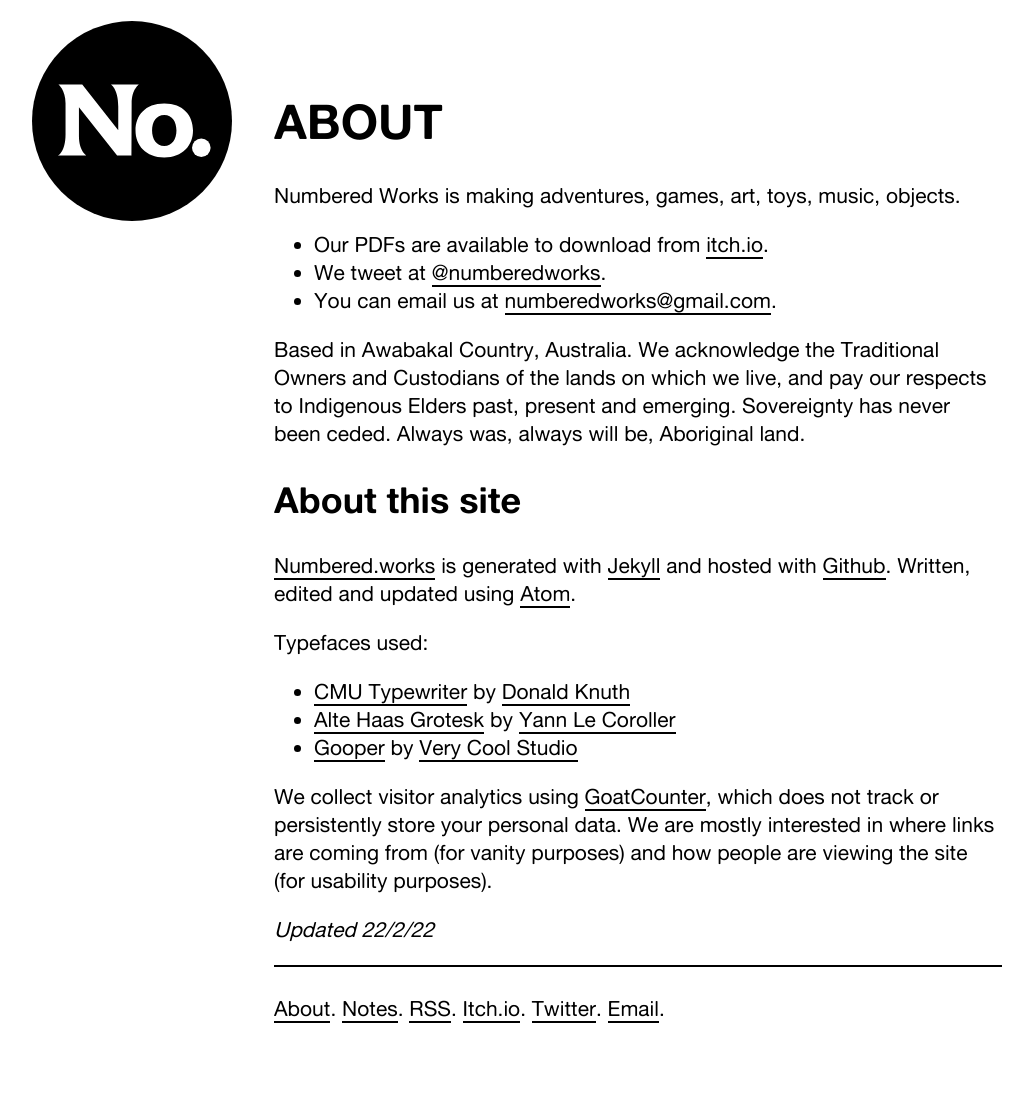
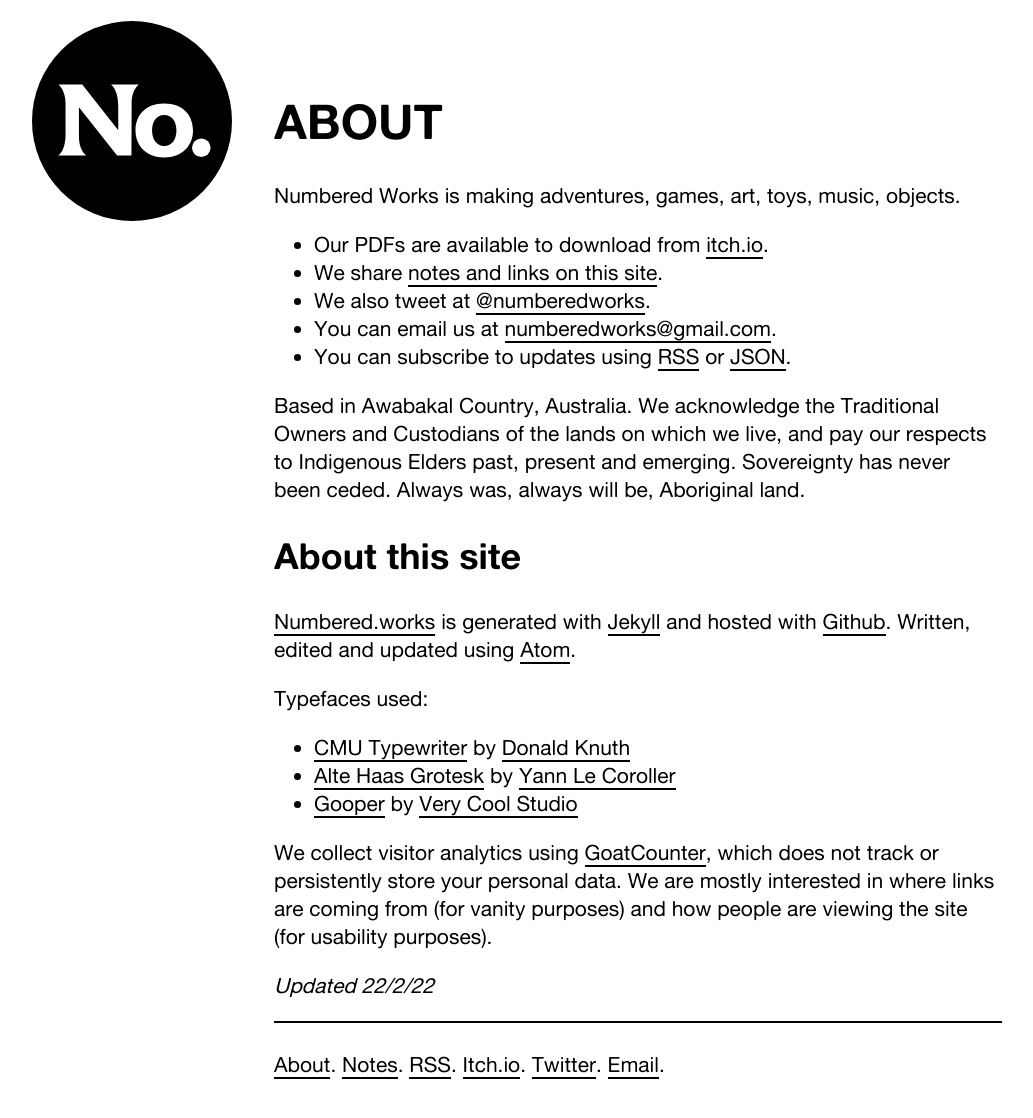
Before and after one commit to numbered-works/numbered-works.github.io, a Jekyll site: the page built from about.md, in a window 1280 px wide and 1128 px high. Shown: the top 1118 px of the window, without its empty margins (122-1155 px from the left). Built offline with Jekyll 4.4.1, drawn with Linux system fonts in a browser that asks for light colours.

Commit message:
Add link to notes and feeds

```diff
--- a/about.md
+++ b/about.md
@@ -9,9 +9,10 @@
 Numbered Works is making adventures, games, art, toys, music, objects.
 
 * Our PDFs are available to download from [itch.io](https://numbered-works.itch.io).
-* We tweet at [@numberedworks](https://twitter.com/numberedworks).
+* We share [notes and links on this site](https://numbered.works/).
+* We also tweet at [@numberedworks](https://twitter.com/numberedworks).
 * You can email us at [numberedworks@gmail.com](mailto:numberedworks@gmail.com).
-<!-- * You can subscribe to updates using [RSS](https://numbered.works/feed.xml) or [JSON](https://numbered.works/feed.json). -->
+* You can subscribe to updates using [RSS](https://numbered.works/feed.xml) or [JSON](https://numbered.works/feed.json).
 
 
 Based in Awabakal Country, Australia. We acknowledge the Traditional Owners and Custodians of the lands on which we live, and pay our respects to Indigenous Elders past, present and emerging. Sovereignty has never been ceded. Always was, always will be, Aboriginal land.
```
